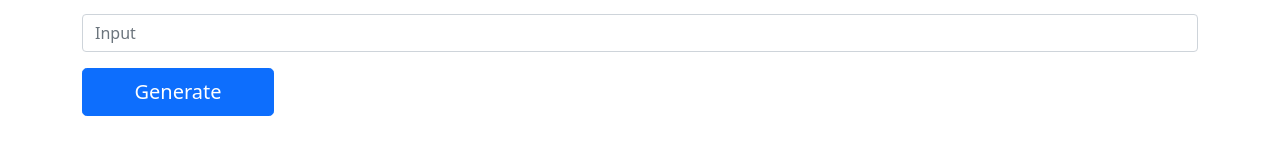
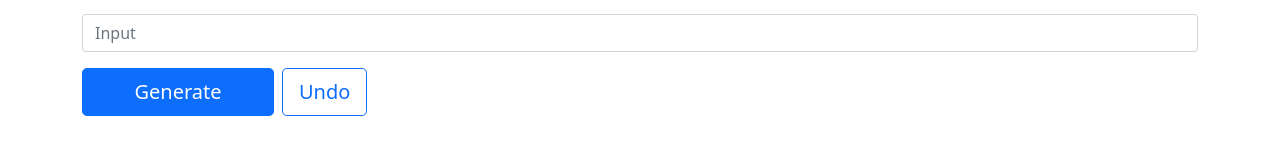
Before and after one commit to njbbaer/gpt-engine, a React (Create React App) app in the folder frontend/: page / in a window 1280 px wide. Shown: the part 316-470 px from the top of the page. Built offline with nearby package versions, Linux system fonts and the light colour scheme.

Commit message:
Add undo button

```diff
--- a/frontend/src/App.js
+++ b/frontend/src/App.js
@@ -17,6 +17,7 @@ function App() {
   const [apiKey, setApiKey] = useState(localStorage.getItem('apiKey') || '');
   const [showConfigurationFields, setShowConfigurationFields] = useState(false);
   const [alertText, setAlertText] = useState('');
+  const [undoState, setUndoState] = useState('');
   const [configuration, setConfiguration] = useState({
     maxTokens: '', temperature: '', inputPrefix: '', inputSuffix: ''
   });
@@ -42,6 +43,10 @@ function App() {
   function handleGenerate() {
     const temp_textarea = textarea + configuration.inputPrefix + inputField;
     const prompt = temp_textarea + configuration.inputSuffix;
+    setUndoState({
+      texarea: textarea,
+      inputField: inputField,
+    })
     setTextarea(temp_textarea);
     setInputField('');
     fetch('https://api.openai.com/v1/engines/text-davinci-002/completions', {
@@ -81,6 +86,11 @@ function App() {
     const newConfiguration = { ...configuration };
     newConfiguration[event.target.name] = event.target.value.replace(/\\n/g, '\n');
     setConfiguration(newConfiguration);
+  }
+
+  function handleUndo() {
+    setTextarea(undoState.texarea);
+    setInputField(undoState.inputField);
   }
 
   return (
@@ -136,13 +146,19 @@ function App() {
           onChange={(event) => setInputField(event.target.value)}
         />
       </Form.Group>
+      <div className="d-flex gap-2 mt-3 mb-3">
         <Button
           id="generate-button"
           variant="primary"
           size="lg"
-        className="mt-3 mb-3"
           onClick={handleGenerate}
         >Generate</Button>
+        <Button
+          variant="outline-primary"
+          size="lg"
+          onClick={handleUndo}
+        >Undo</Button>
+      </div>
     </div>
   );
 }
```
Lines whose indentation alone changed are shown as unchanged.
